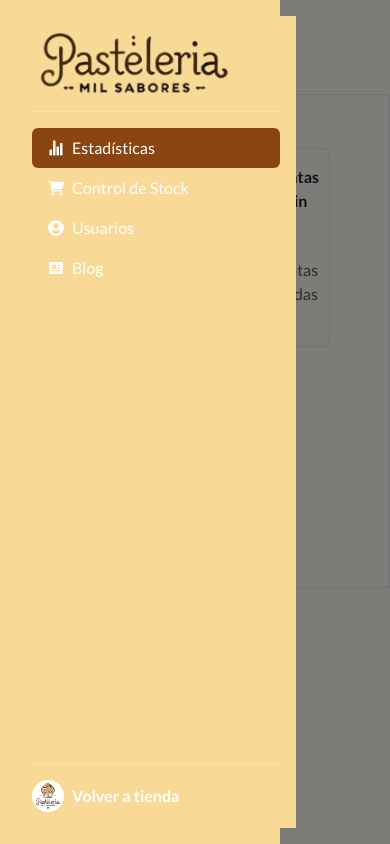
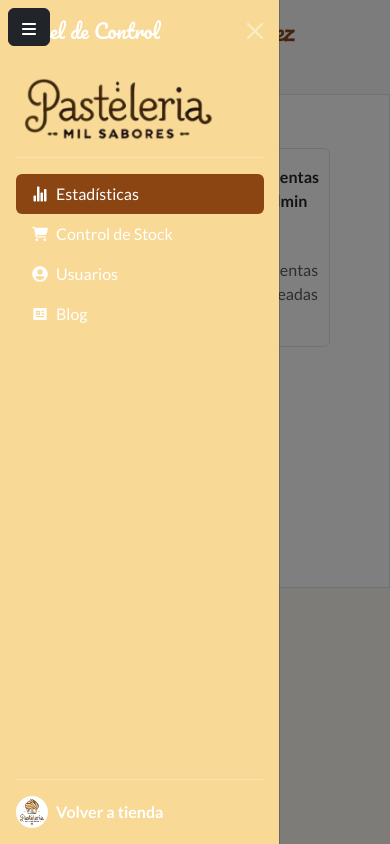
Before and after one commit to dslo07/Pasteleria-Mil-sabores, a React (Vite) app: page /admin in a window 390 px wide. Both pictures are taken after a click on the button 29 px from the left and 27 px from the top of the page. Built offline with nearby package versions, Linux system fonts and the light colour scheme; no server answers.

Commit message:
solucion bug de SIdebar en mobiles

```diff
--- a/src/pages/Admin/DashBoard.jsx
+++ b/src/pages/Admin/DashBoard.jsx
@@ -1,11 +1,10 @@
-import React, { useState } from "react";
+import React from "react";
 import { Outlet } from "react-router-dom";
 import SideBar from "../../components/AdminCompo/SideBar";
 import { FaBars } from "react-icons/fa6";
 
 const DashBoard = () => {
   const userName = "Santiago López";
-  const [sidebarOpen, setSidebarOpen] = useState(false);
 
   return (
     <main className="d-flex vh-100 position-relative">
@@ -14,52 +13,49 @@ const DashBoard = () => {
         <SideBar />
       </div>
 
-      {/* Botón toggle para mobile (solo visible cuando sidebar está cerrado) */}
-      {!sidebarOpen && (
+      {/* Botón toggle para abrir sidebar en mobile */}
       <button
         className="btn btn-dark d-md-none position-fixed m-2"
+        type="button"
+        data-bs-toggle="offcanvas"
+        data-bs-target="#sidebarMobile"
+        aria-controls="sidebarMobile"
         style={{ zIndex: 1100 }}
-          onClick={() => setSidebarOpen(true)}
       >
         <FaBars />
       </button>
-      )}
 
-      {/* Fondo semitransparente cuando el sidebar está abierto */}
-      {sidebarOpen && (
+      {/* Sidebar Offcanvas en mobile */}
       <div
-          className="position-fixed top-0 start-0 w-100 h-100"
-          style={{ backgroundColor: "rgba(0,0,0,0.5)", zIndex: 1050 }}
-          onClick={() => setSidebarOpen(false)}
-        />
-      )}
-
-      {/* Sidebar off-canvas lateral */}
-      <div
-        className="position-fixed top-0 start-0 vh-100 bg-dash text-white p-3 d-md-none"
-        style={{
-          width: "280px",
-          transform: sidebarOpen ? "translateX(0)" : "translateX(-100%)",
-          transition: "transform 0.3s ease-in-out",
-          zIndex: 1100,
-        }}
+        className="offcanvas offcanvas-start bg-dash text-white"
+        tabIndex="-1"
+        id="sidebarMobile"
+        aria-labelledby="sidebarMobileLabel"
+        style={{ width: "280px" }}
       >
+        <div className="offcanvas-header">
+          <h5 className="offcanvas-title" id="sidebarMobileLabel">
+            Panel de Control
+          </h5>
+          <button
+            type="button"
+            className="btn-close btn-close-white"
+            data-bs-dismiss="offcanvas"
+            aria-label="Close"
+          ></button>
+        </div>
+        <div className="offcanvas-body p-0">
           <SideBar />
-        <button
-          className="btn btn-light mt-3 d-md-none"
-          onClick={() => setSidebarOpen(false)}
-        >
-          Cerrar
-        </button>
+        </div>
       </div>
 
       {/* Contenido principal */}
       <section className="flex-grow-1 overflow-auto w-100">
-        <div className="p-3 text-white border-start">
+        <div className="p-3 border-start bg-light">
           <h1 className="fs-2 text-brown">Bienvenido {userName}</h1>
           <p className="m-0 text-brown">Gestiona usuarios, productos y blog</p>
         </div>
-        <div className="p-3 border">
+        <div className="p-3 border bg-white">
           <Outlet />
         </div>
       </section>
```
Lines whose indentation alone changed are shown as unchanged.
